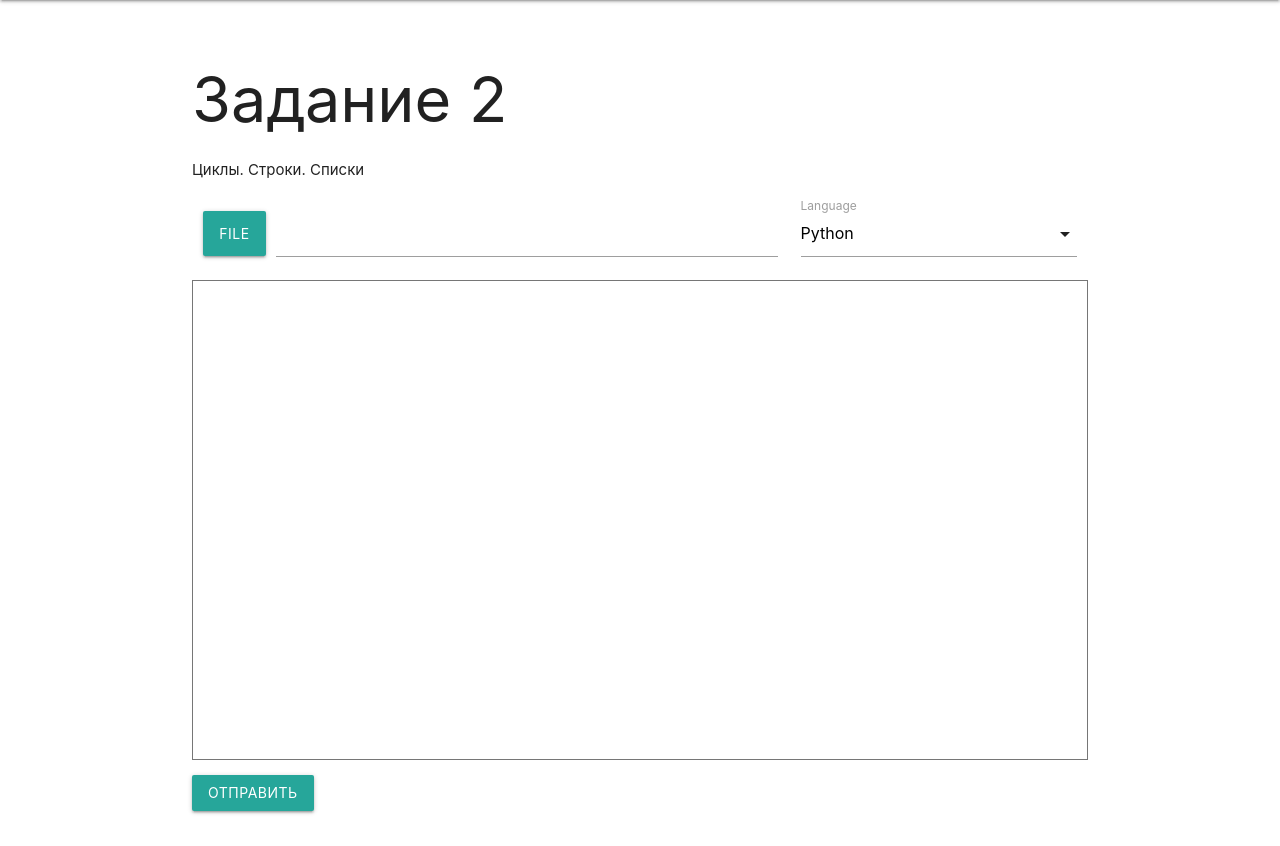
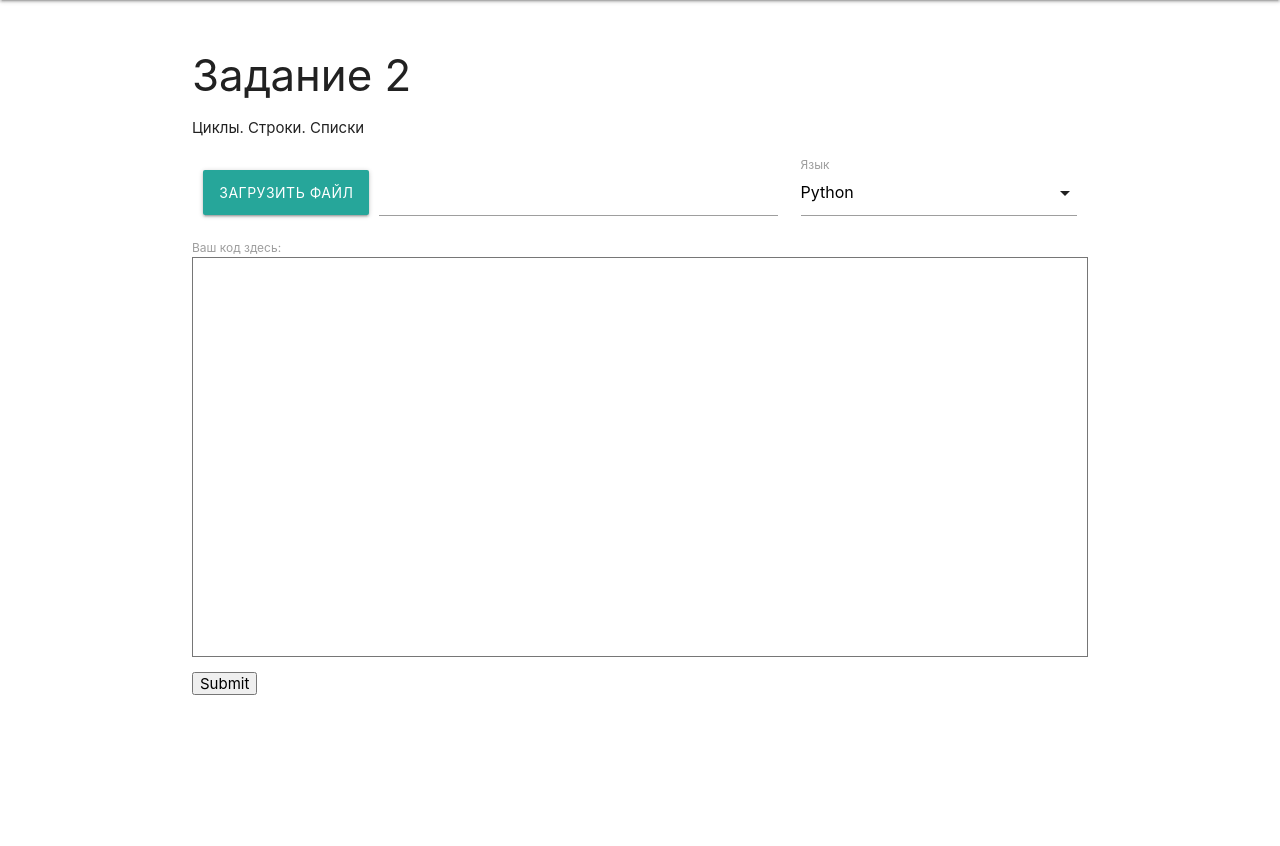
Before and after one commit to e1four15f/ExamineLab, a Django app: page /courses/1/1 in a window 1280 px wide. Shown: the part 64-910 px from the top of the page. After the commit the page ends 759 px from the top, so only its background shows below. Run offline with Django 3.2, Linux system fonts and the light colour scheme; data comes from the database, SQL or seed files in the repository; some libraries are stand-ins or nearby versions.

Commit message:
Changed textarea

```diff
--- a/main/forms.py
+++ b/main/forms.py
@@ -16,3 +16,11 @@ class NewUserForm(UserCreationForm):
         if commit:
             user.save()
         return user
+
+
+class SubmitForm(forms.Form):
+    widget = forms.Textarea(attrs={'style': 'resize:none; height:50%'})
+    submit_solution = forms.CharField(label='Ваш код здесь', widget=widget)
+
+    class Meta:
+        fields = ('code')
--- a/main/templates/main/course.html
+++ b/main/templates/main/course.html
@@ -20,7 +20,6 @@
 	</div>
 	<script>
         $(document).ready(function(){
-            //alert(1);
             $(".collapsible").collapsible({accordion: true});
             $(".collapsible").collapsible({accordion: false});
         });
--- a/main/templates/main/task.html
+++ b/main/templates/main/task.html
@@ -3,14 +3,14 @@
 {% block content %}
     <div class="row">
 
-        <h1>{{ task.title }}</h1>
+        <h3>{{ task.title }}</h3>
         <p>{{ task.summary }}</p>
 
         <div class="col s8">
             <form action="#">
                 <div class="file-field input-field">
                     <div class="btn">
-                        <span>File</span>
+                        <span>Загрузить файл</span>
                         <input type="file">
                     </div>
                     <div class="file-path-wrapper"><input class="file-path validate" type="text">
@@ -26,17 +26,25 @@
                 <option value="2">C++</option>
                 <option value="3">Java</option>
             </select>
-            <label>Language</label>
+            <label>Язык</label>
         </div>
 
-        <form name="test" method="post">
-            <textarea name="comment" cols="40" rows="150" style="resize: none; height: 60%;"></textarea>
-            <p><a href="#" class="waves-effect waves-light btn">Отправить</a></p>
+        <form method="post" tabindex="-1">
+            {% csrf_token %}
+            {{ form }}
+            <p><input type="submit" value="Submit"></p>
         </form>
 	</div>
+
     <script>
         $(document).ready(function(){
             $('select').formSelect();
         });
+
+        $(document).keydown(function(objEvent) {
+            if (objEvent.keyCode == 9) {  //tab pressed
+               objEvent.preventDefault(); // stops its action
+            }
+        })
     </script>
 {% endblock %}
--- a/main/views.py
+++ b/main/views.py
@@ -4,7 +4,7 @@ from .models import Course, Task
 from django.contrib.auth.forms import AuthenticationForm
 from django.contrib.auth import login, logout, authenticate
 from django.contrib import messages
-from .forms import NewUserForm
+from .forms import NewUserForm, SubmitForm
 
 
 def single_slug(request, single_slug):
@@ -16,18 +16,28 @@ def single_slug(request, single_slug):
                       context={'course': course,
                                'tasks': tasks})
     except Course.DoesNotExist:
-        return HttpResponse('404 {} not found!'.format(single_slug))
+        return HttpResponse('404 Course {} not found!'.format(single_slug))
 
 
 def task_single_slug(request, single_slug, task_single_slug):
     try:
         task = Task.objects.get(pk=int(task_single_slug))
+
+        if request.method == 'POST':
+            form = SubmitForm(request.POST)
+            if form.is_valid():
+                user_code = form.data['submit_solution']
+                return HttpResponse(user_code)
+        else:
+            form = SubmitForm()
+
         return render(request=request,
                       template_name='main/task.html',
-                      context={'task': task})
+                      context={'task': task,
+                               'form': form})
 
-    except Course.DoesNotExist:
-        return HttpResponse('404 {} not found!'.format(task_single_slug))
+    except Task.DoesNotExist:
+        return HttpResponse('404 Task {} not found!'.format(task_single_slug))
 
 
 def homepage(request):
```
